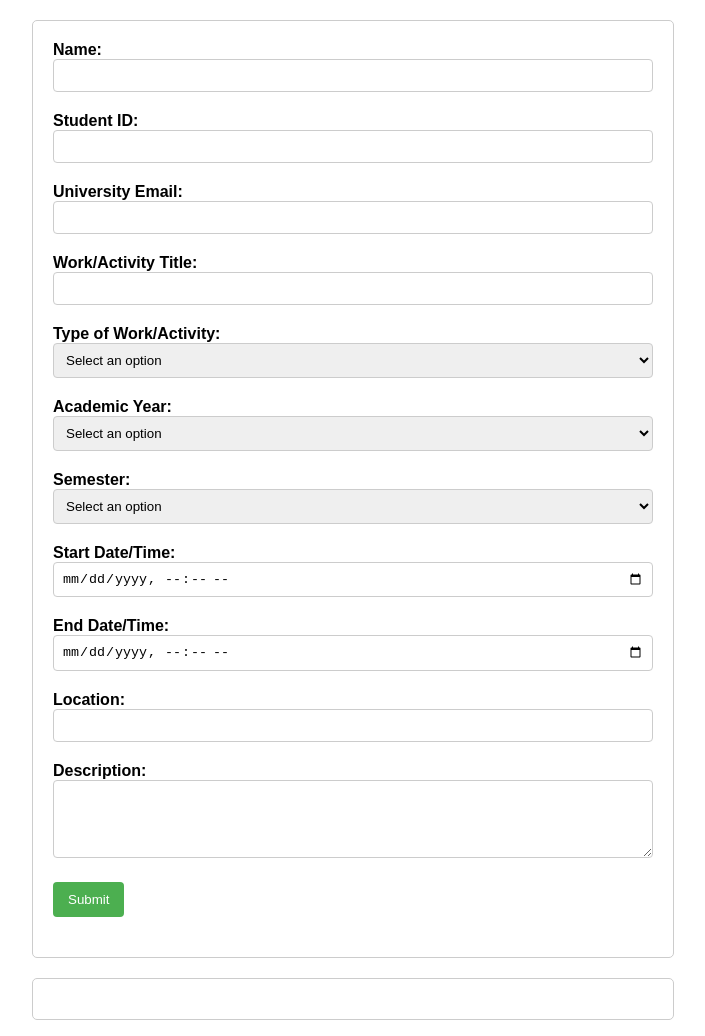
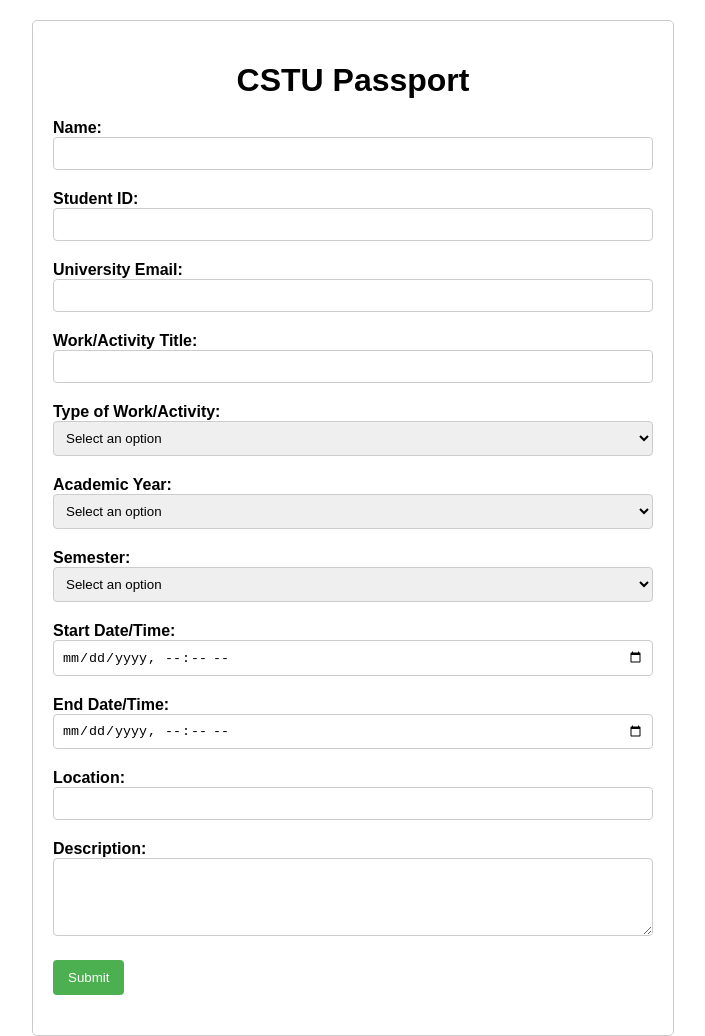
Before and after one commit to GuntaroSensei/CS100-Project-G17, a plain HTML site: page HTML/Our_Activities.html in a window 1280 px wide. Shown: the top 1036 px of the page, without its empty margins (287-992 px from the left). Drawn offline with Linux system fonts and the light colour scheme.

Commit message:
add title

```diff
--- a/HTML/Our_Activities.html
+++ b/HTML/Our_Activities.html
@@ -12,6 +12,7 @@
 
   <!-- Form Container -->
 <div class="form-container">
+  <h1>CSTU Passport</h1>
 
   <!-- Main Form -->
   <form id="myForm">
```
